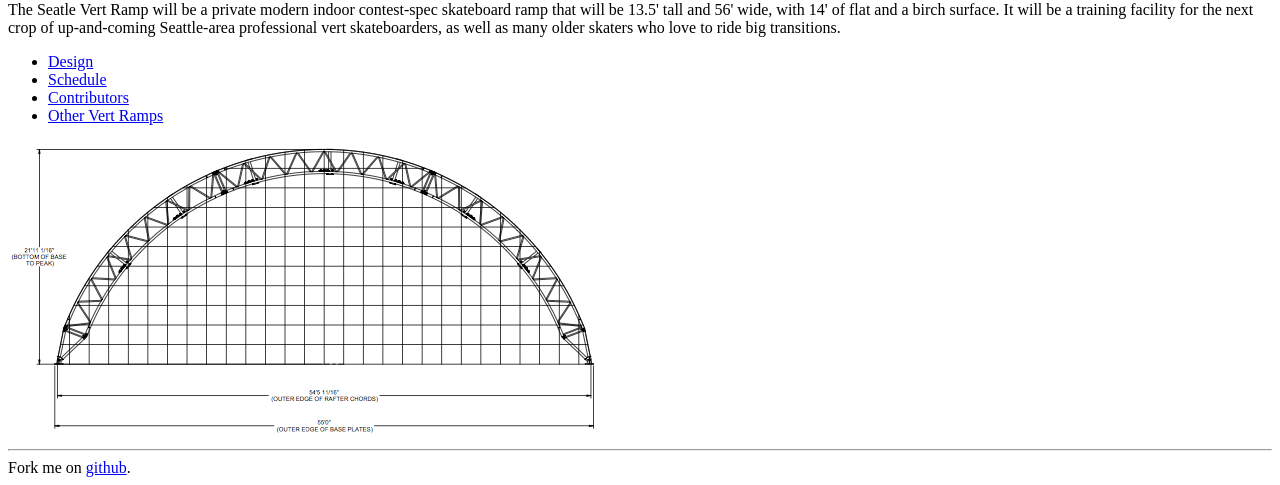
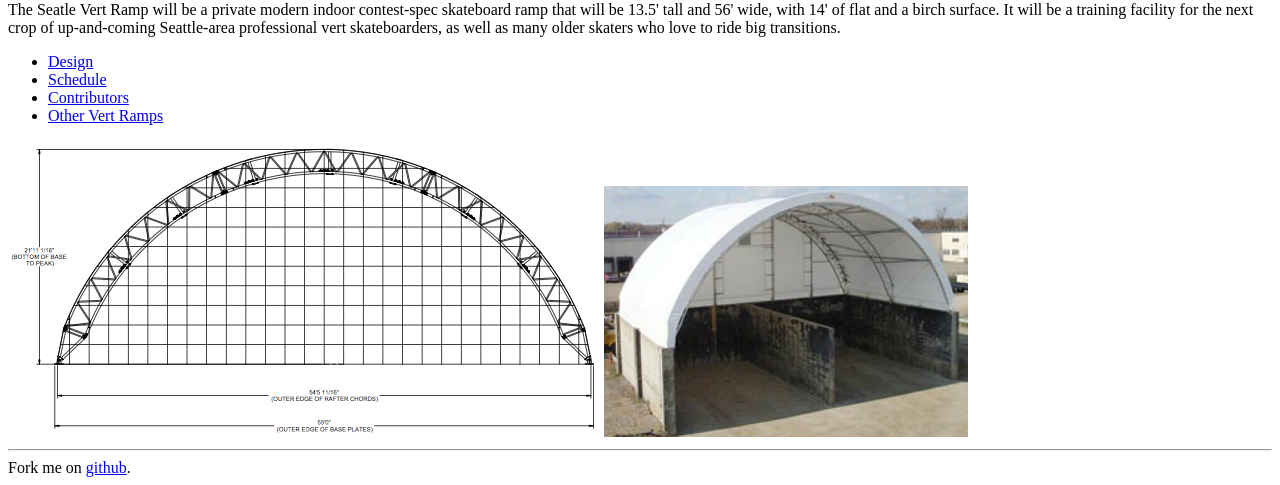
Before and after one commit to williamstein/vertramp, a plain HTML site: page index.html in a window 1280 px wide. Shown: the part 402-887 px from the top of the page. Drawn offline with Linux system fonts and the light colour scheme.

Commit message:
add another pic of covering

```diff
--- a/index.html
+++ b/index.html
@@ -24,6 +24,7 @@ love to ride big transitions.
 </ul>
 
 <img src="roof.png">
+<img src="clearspan.png">
 
 <br><hr>
 Fork me on <a href="https://github.com/williamstein/vertramp">github</a>.
```
Also changed, not shown: clearspan.png (added).
